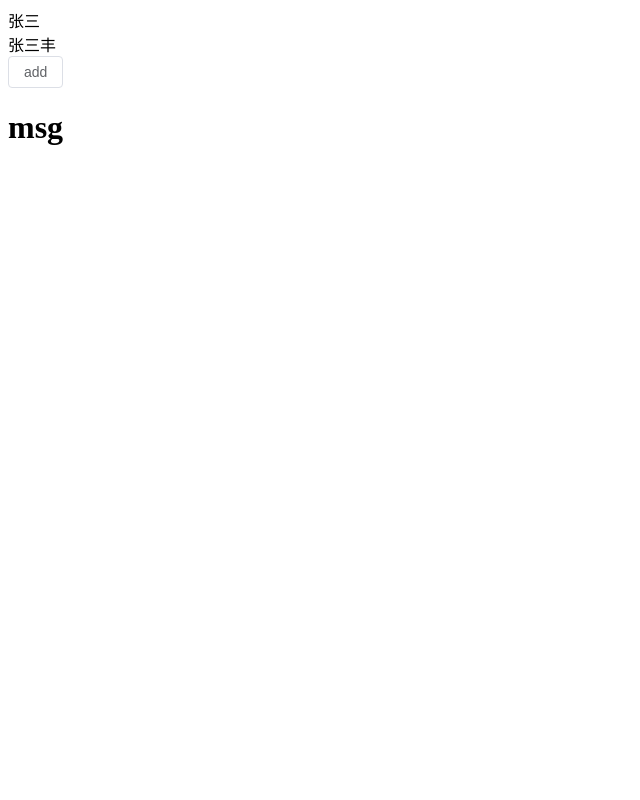
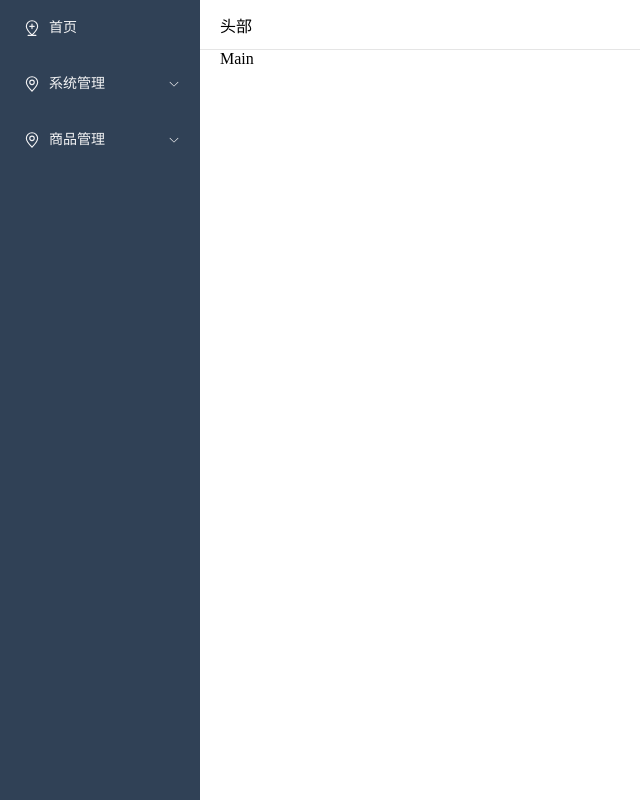
Before and after one commit to chaoyuekongjian/vue3-project, a Vue app: page / in a window 1280 px wide. Shown: the whole page, without its empty margins (0-640 px from the left). Built offline with nearby package versions, Linux system fonts and the light colour scheme.

Commit message:
feat: 侧边栏

```diff
--- a/index.html
+++ b/index.html
@@ -5,6 +5,14 @@
     <link rel="icon" href="/favicon.ico" />
     <meta name="viewport" content="width=device-width, initial-scale=1.0" />
     <title>Vite App</title>
+    <style>
+      html, body, #app {
+        padding: 0;
+        margin: 0;
+        height: 100%;
+        box-sizing: border-box;
+      }
+    </style>
   </head>
   <body>
     <div id="app"></div>
--- a/package.json
+++ b/package.json
@@ -8,6 +8,7 @@
     "preview": "vite preview"
   },
   "dependencies": {
+    "@element-plus/icons-vue": "^2.0.4",
     "element-plus": "^2.2.5",
     "pinia": "^2.0.14",
     "pinia-plugin-persist": "^1.0.0",
--- a/src/App.vue
+++ b/src/App.vue
@@ -11,9 +11,6 @@ function handleClick() {
 </script>
 
 <template>
-  <div>{{ name }}</div>
-  <div>{{ getFullName }}</div>
-  <el-button @click="handleClick">add</el-button>
   <router-view />
 </template>
 
--- /dev/null
+++ b/src/layout/header/index.vue
@@ -0,0 +1,6 @@
+<template>
+  <div>头部</div>
+</template>
+
+<script setup lang="ts">
+</script>
--- /dev/null
+++ b/src/layout/index.vue
@@ -0,0 +1,39 @@
+<template>
+  <el-container class="layout">
+    <el-aside width="auto" class="aside">
+      <MenuBar />
+    </el-aside>
+    <el-container>
+      <el-header class="header">
+        <Header />
+      </el-header>
+      <el-main class="main">
+        Main
+      </el-main>
+    </el-container>
+  </el-container>
+</template>
+
+<script setup lang="ts">
+import Header from './header/index.vue'
+import MenuBar from './menu/menu-bar.vue'
+</script>
+
+<style lang="scss" scoped>
+.layout {
+  height: 100%;
+  .asside {
+    background-color: rgb(48, 65, 86);
+  }
+  .header {
+    height: 50px;
+    border-bottom:1px solid #e5e5e5;
+    display: flex;
+    align-items: center;
+  }
+  .main {
+    padding-top: 0;
+    // background-color: darkgray;
+  }
+}
+</style>
--- /dev/null
+++ b/src/layout/menu/menu-bar.vue
@@ -0,0 +1,146 @@
+<template>
+  <el-menu default-active="2" class="el-menu-vertical-demo" background-color="#304156" :collapse="isCollapse" @open="handleOpen"
+    @close="handleClose">
+    <MenuItem :menuList="menuList" />
+  </el-menu>
+</template>
+
+<script lang="ts" setup>
+import { ref, reactive } from 'vue'
+import MenuItem from './menu-item.vue'
+let menuList = reactive([
+  {
+    path: "/dashboard",
+    component: "Layout",
+    meta: {
+      title: "首页",
+      icon: "Watch",
+      roles: ["sys:manage"]
+    },
+    children: []
+  },
+  {
+    path: "/system",
+    component: "Layout",
+    alwaysShow: true,
+    name: "system",
+    meta: {
+      title: "系统管理",
+      icon: "Menu",
+      roles: ["sys:manage"],
+      parentId: 0
+    },
+    children: [
+      {
+        path: "/department",
+        component: "/system/department/department",
+        alwaysShow: false,
+        name: "department",
+        meta: {
+          title: "机构管理",
+          icon: "ZoomOut",
+          roles: ["sys:dept"],
+          parentId: 17
+        }
+      },
+      {
+        path: "/userList",
+        component: "/system/User/UserList",
+        alwaysShow: false,
+        name: "userList",
+        meta: {
+          title: "用户管理",
+          icon: "ZoomOut",
+          roles: ["sys:user"],
+          parentId: 17
+        }
+      },
+      {
+        path: "/roleList",
+        component: "/system/Role/RoleList",
+        alwaysShow: false,
+        name: "roleList",
+        meta: {
+          title: "角色管理",
+          icon: "ZoomOut",
+          roles: ["sys:role"],
+          parentId: 17
+        }
+      },
+      {
+        path: "/menuList",
+        component: "/system/Menu/MenuList",
+        alwaysShow: false,
+        name: "menuList",
+        meta: {
+          title: "权限管理",
+          icon: "ZoomOut",
+          roles: ["sys:menu"],
+          parentId: 17
+        }
+      }
+    ]
+  },
+  {
+    path: "/goods",
+    component: "Layout",
+    alwaysShow: true,
+    name: "goods",
+    meta: {
+      title: "商品管理",
+      icon: "ZoomOut",
+      roles: ["sys:goods"],
+      parentId: 0
+    },
+    children: [
+      {
+        path: "/goodCategory",
+        component: "/goods/goodsCategory/goodsCategoryList",
+        alwaysShow: false,
+        name: "goodCategory",
+        meta: {
+          title: "商品分类",
+          icon: "ZoomOut",
+          roles: ["sys:goodsCategory"],
+          parentId: 34
+        }
+      }
+    ]
+  }
+])
+
+
+const isCollapse = ref(false)
+const handleOpen = (key: string, keyPath: string[]) => {
+  console.log(key, keyPath)
+}
+const handleClose = (key: string, keyPath: string[]) => {
+  console.log(key, keyPath)
+}
+</script>
+
+<style scoped>
+.el-menu-vertical-demo:not(.el-menu--collapse) {
+  width: 200px;
+  height: 100%;
+}
+.el-menu{
+  border-right: none;
+}
+:deep(.el-sub-menu .el-sub-menu__title){
+  color: #f4f4f5 !important;
+}
+:deep(.el-menu .el-menu-item){
+  color: #bfcbd9;
+}
+:deep(.el-menu-item.is-active){
+  color: #409eff !important;
+}
+:deep(.is-opened .el-menu-item){
+  background-color: #1f2d3d !important;
+}
+:deep(.el-menu-item:hover){
+  background-color: #001528 !important;
+}
+
+</style>
--- /dev/null
+++ b/src/layout/menu/menu-item.vue
@@ -0,0 +1,22 @@
+<template>
+  <template v-for="menu in menuList" :key="menu.path">
+    <el-sub-menu v-if="menu.children && menu.children.length > 0" :index="menu.path">
+    <!-- 存在下级目录 -->
+      <template #title>
+        <el-icon>
+          <location />
+        </el-icon>
+        <span>{{ menu.meta.title }}</span>
+      </template>
+      <menu-item :menuList="menu.children"></menu-item>
+    </el-sub-menu>
+    <el-menu-item v-else :index="menu.path" style="color: #f4f4f5">
+      <!-- 不存在下级目录 -->
+      <el-icon><AddLocation /></el-icon>
+      <span>{{ menu.meta.title }}</span>
+    </el-menu-item>
+  </template>
+</template>
+<script setup lang="ts">
+defineProps(['menuList'])
+</script>
--- a/src/main.ts
+++ b/src/main.ts
@@ -4,5 +4,14 @@ import router from './router/index'
 import store from './store'
 import Elementplus from 'element-plus'
 import 'element-plus/dist/index.css'
+import * as ElementPlusIconsVue from '@element-plus/icons-vue'
 
-createApp(App).use(router).use(store).use(Elementplus).mount('#app')
+
+const app = createApp(App)
+for (const [key, component] of Object.entries(ElementPlusIconsVue)) {
+  app.component(key, component)
+}
+app.use(router)
+app.use(store)
+app.use(Elementplus)
+app.mount('#app')
--- a/src/router/index.ts
+++ b/src/router/index.ts
@@ -4,7 +4,7 @@ const routes: RouteRecordRaw[] = [
   {
     path: '/',
     name: 'home',
-    component: import('@/components/HelloWorld.vue')
+    component: import('@/layout/index.vue')
   }
 ]
 
```
Also changed, not shown: 1 other file (tests, documents, lock files or other folders).
